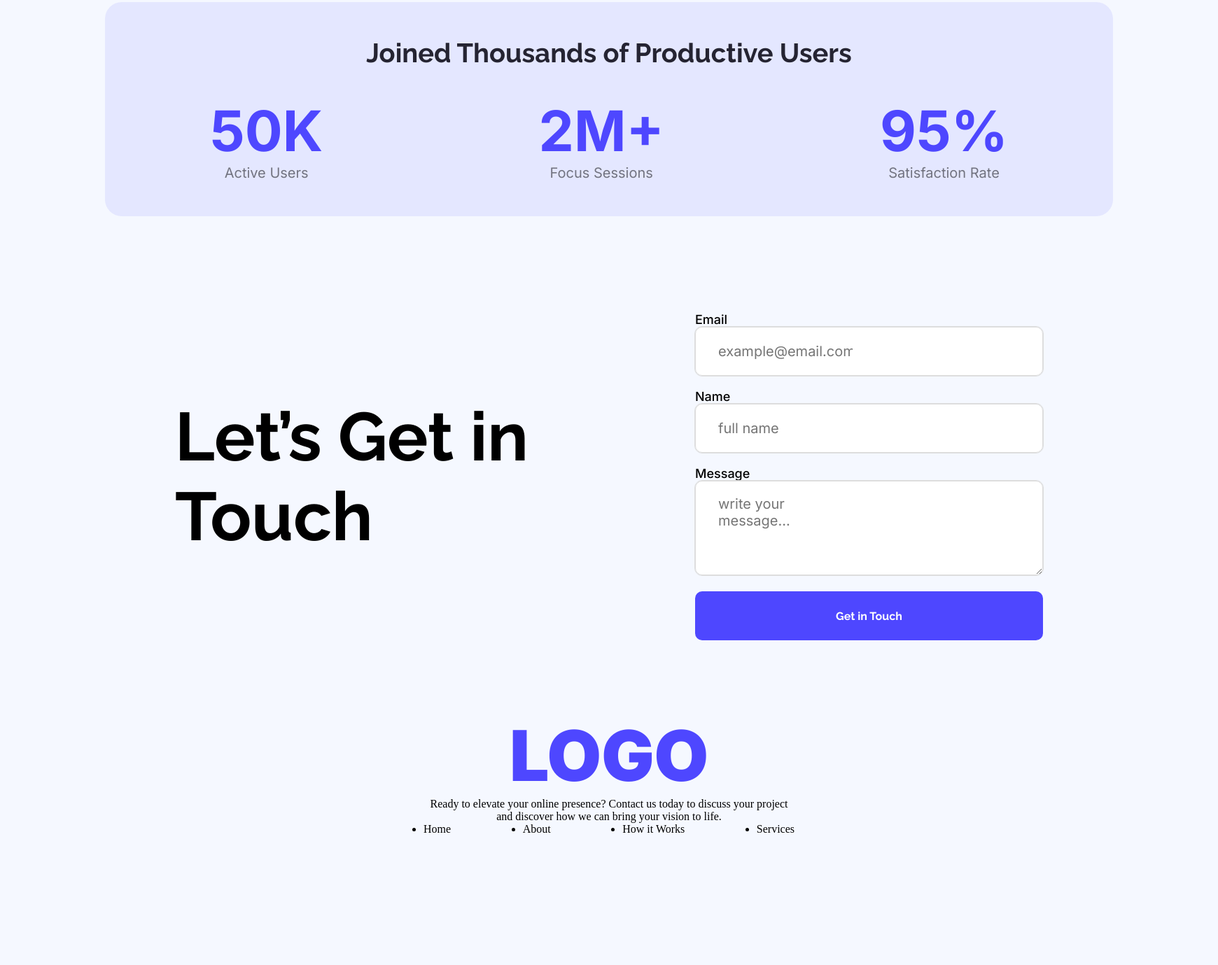
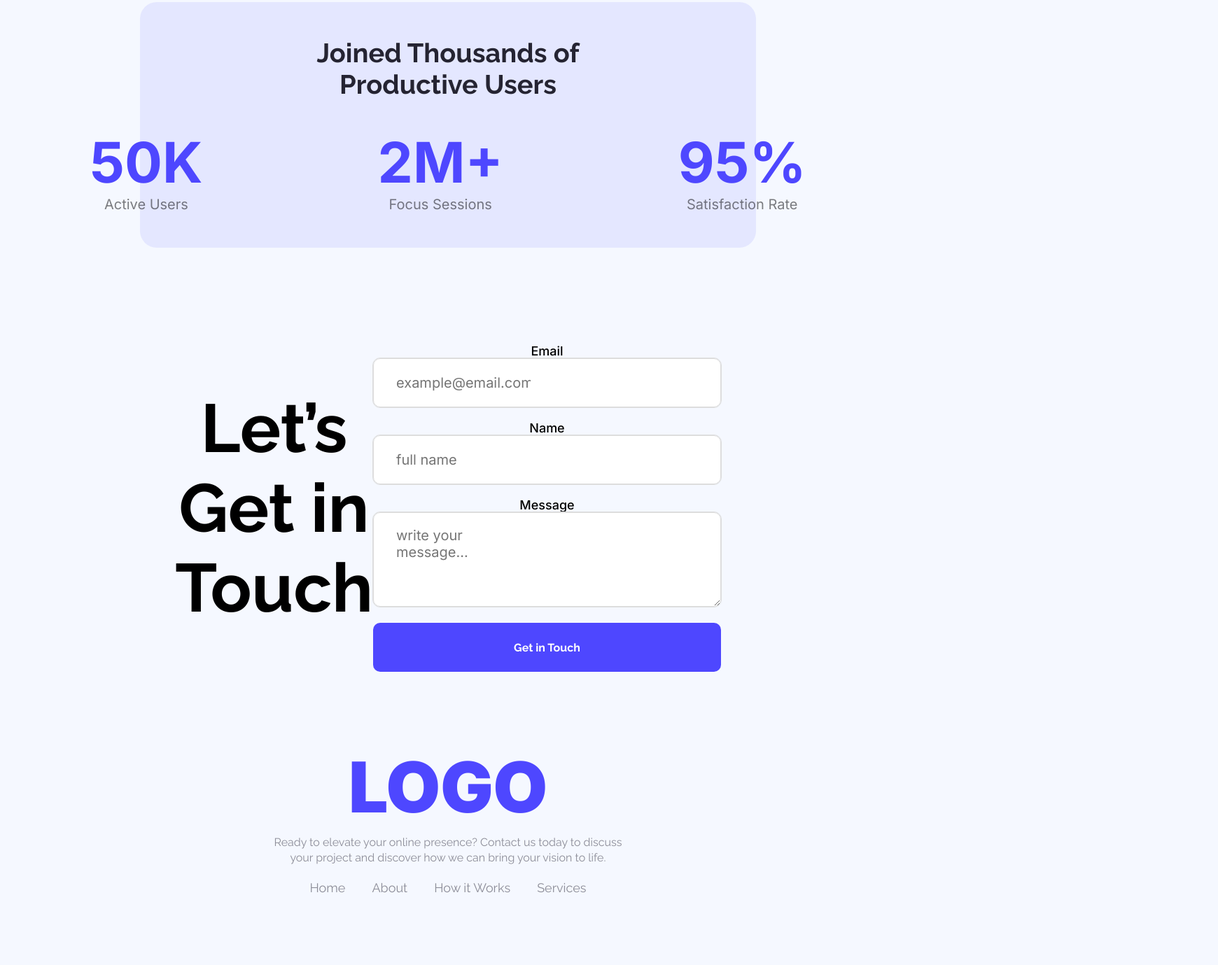
Before and after one commit to rahee8/programming_hero_1, a plain HTML site: page index.html in a window 1280 px wide. Shown: the part 1242-2621 px from the top of the page at 70% size, 1740 px wide, since content can reach past the window. Before the commit the page ends 2436 px from the top, so only its background shows below. Drawn offline with Linux system fonts and the light colour scheme.

Commit message:
added-footer

```diff
--- a/index.html
+++ b/index.html
@@ -99,9 +99,10 @@
 			</section>
 		</main>
 		<footer>
+			<section class="footer">
 				<h2 class="logo-footer">LOGO</h2>
 				<p class="footer-contact-us">
-				Ready to elevate your online presence? Contact us today to discuss your
+					Ready to elevate your online presence? Contact us today to discuss<br />your
 					project and discover how we can bring your vision to life.
 				</p>
 				<ul class="footer-nav">
@@ -110,6 +111,7 @@
 					<li>How it Works</li>
 					<li>Services</li>
 				</ul>
+			</section>
 		</footer>
 	</body>
 </html>
--- a/style.css
+++ b/style.css
@@ -7,25 +7,26 @@
 	padding: 0;
 }
 
+/* Background-Image */
+
 .home-container {
 	background-image: url("Assets/Hero-bg.png");
-	width: 1440px;
 	height: 698px;
 	background-repeat: repeat-x;
+	background-position: top center;
 	background-color: #f5f8ff;
+	text-align: center;
 }
 
-body {
-	margin: 0;
-	padding: 0 150px;
-}
+
+/* 1. Navigation-Bar-Start */
 
 nav {
 	display: flex;
 	justify-content: space-between;
 	align-items: center;
 	margin-bottom: 158px;
-	padding: 50px 0;
+	padding: 50px 150px;
 }
 
 .logo-header {
@@ -46,6 +47,8 @@ button {
 	font-size: 16px;
 }
 
+/* 2. Banner-Section-Start */
+
 .banner {
 	text-align: center;
 	margin-bottom: 268px;
@@ -57,6 +60,16 @@ button {
 	color: #252432;
 	font-size: 65px;
 	margin-bottom: 37px;
+}
+
+/* 3. Action-Section-Start */
+
+.action-section {
+	display: flex;
+	justify-content: space-between;
+	align-items: center;
+	margin-bottom: 116px;
+	padding: 0 150px;
 }
 
 .action-section-title {
@@ -74,33 +87,27 @@ button {
 	margin-bottom: 23px;
 }
 
-.action-section {
-	display: flex;
-	justify-content: space-between;
-	align-items: center;
-	margin-bottom: 116px;
-	padding: 0 100px;
-}
-
 .wc-mini {
 	width: 403px;
 	height: 328px;
 	border-radius: 48px;
 }
 
+/* 4. Productive-Users-Section-Start*/
+
 .pro-users-section {
 	background-color: #4e47ff19;
 	padding: 50px 150px;
 	text-align: center;
 	border-radius: 24px;
-	margin-bottom: 137px;
+	margin: 0 200px 137px;
 }
 
 .pro-users-flex {
 	list-style-type: none;
 	display: flex;
-	justify-content: space-between;
-	gap: 300px;
+	justify-content: center;
+	gap: 250px;
 }
 
 .pro-users-heading {
@@ -124,12 +131,14 @@ button {
 	color: #00000080;
 }
 
+/* 5. Touch-Section-Start */
+
 .touch-section {
 	display: flex;
 	justify-content: space-between;
 	align-items: center;
 	padding: 0 100px;
-	margin-bottom: 104px;
+	margin: 0 150px 104px;
 }
 
 .touch-section-heading {
@@ -159,6 +168,7 @@ textarea {
 	box-sizing: border-box;
 	border: 1px solid #ddd;
 	outline: 1px solid #ddd;
+	margin-bottom: 19px;
 }
 
 textarea {
@@ -176,16 +186,20 @@ textarea {
 	border-radius: 10px;
 }
 
-footer{
+/* 6. Footer-Section-Start */
+
+.footer{
 	text-align: center;
-	padding: 0 455px;
 }
 
 .footer-nav{
 	display: flex;
 	text-align: center;
-	justify-content: space-between;
-	gap: 48px;
+	justify-content: center;
+	list-style-type: none;
+	gap: 38px;
+	align-items: center;
+
 }
 
 .logo-footer{
@@ -193,8 +207,20 @@ footer{
 	font-weight: 900;
 	font-size: 100px;
 	color: #4e47ff;
+	margin-bottom: 8px;
 }
 
 .footer-contact-us{
+	font-family: "Raleway";
+	color: #25243280;
+	font-size: 16px;
+	line-height: 1.4;
+	margin-bottom: 20px;
+}
 
+.footer-nav{
+	font-family: "Raleway";
+	color: #25243280;
+	font-size: 18px;
+	padding-bottom: 100px;
 }
```
Lines whose indentation alone changed are shown as unchanged.
